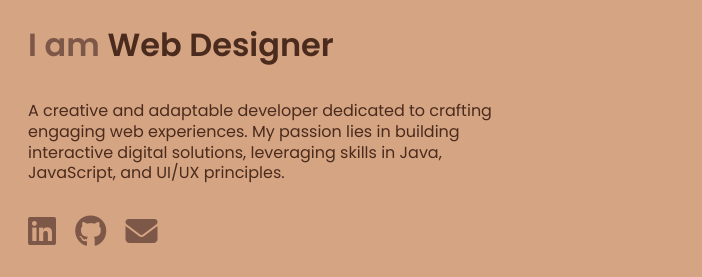
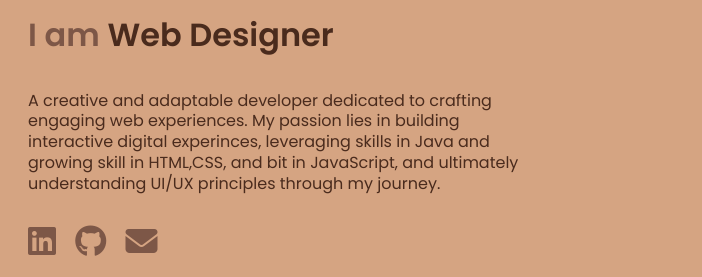
Before and after one commit to Nicole-coder243/portfoli-v2-website, a plain HTML site: page index.html in a window 1280 px wide. Shown: the part 409-686 px from the top of the page, 578-1280 px from the left. Drawn offline with Linux system fonts and the light colour scheme.

Commit message:
Update index.html

```diff
--- a/index.html
+++ b/index.html
@@ -36,7 +36,7 @@
     <div class="home-content-section">
       <h1>HI, I'm <span>Makayla</span></h1>
       <h3 class="typing"> I am <span></span></h3>
-      <p> A creative and adaptable developer dedicated to crafting engaging web experiences. My passion lies in building interactive digital solutions, leveraging skills in Java, JavaScript, and UI/UX principles.</p>
+      <p> A creative and adaptable developer dedicated to crafting engaging web experiences. My passion lies in building interactive digital experinces, leveraging skills in Java and growing skill in HTML,CSS, and bit in JavaScript, and ultimately understanding UI/UX principles through my journey.</p>
       <div class="socials">
         <a href="https://www.linkedin.com/in/makayla-s-309921268/" target="_blank"><i class="fa-brands fa-linkedin"></i></a>
         <a href="https://github.com/Nicole-coder243" target="_blank"><i class="fa-brands fa-github"></i></a>
```
